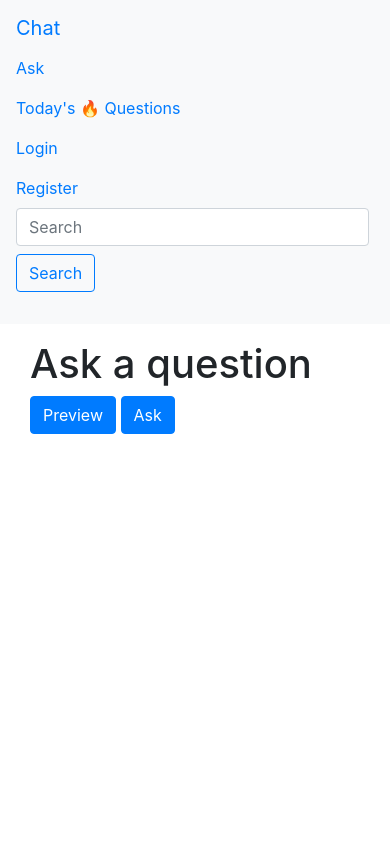
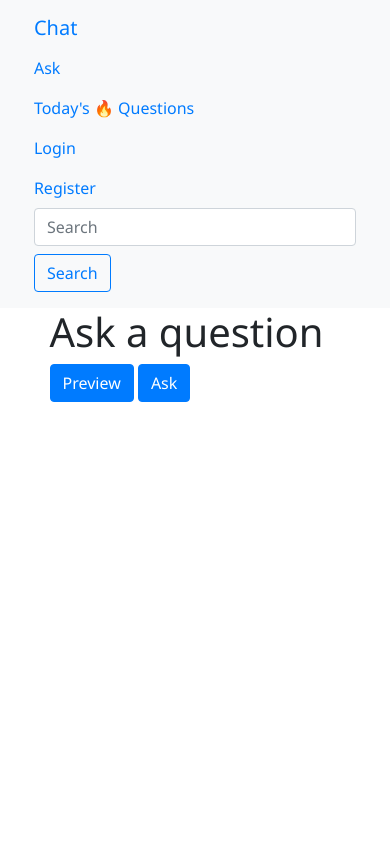
Before and after one commit to senayberhe/django-chat-app, a Django app: template django/qanda/templates/qanda/ask.html in a window 390 px wide. Run offline with Django 3.2, Linux system fonts and the light colour scheme; the template is opened without the code that fills it, so the values that code supplies are empty; some libraries are stand-ins or nearby versions.

Commit message:
added files

```diff
--- a/django/static/css/base.css
+++ b/django/static/css/base.css
@@ -1,3 +1,102 @@
+* {
+    margin: 0;
+    padding: 0;
+    box-sizing: border-box;
+}
+
+body,
+html {
+    height: 100%;
+}
+
+body {
+    margin: 0;
+    font-family: 'Segoe UI', Tahoma, Geneva, Verdana, sans-serif;
+}
+
 nav.navbar {
-    margin-bottom: 1em;
+    border: 0;
+    font-size: 100%;
+    font: inherit;
+    vertical-align: baseline;
 }
+
+@media screen and (max-width: 1280px) {
+    .container.\31 25\25 {
+        width: 100%;
+        max-width: 81.25em;
+        min-width: 65em;
+    }
+    .container.\37 5\25 {
+        width: 48.75em;
+    }
+    .container.\35 0\25 {
+        width: 32.5em;
+    }
+    .container.\32 5\25 {
+        width: 16.25em;
+    }
+    .container {
+        width: 65em;
+    }
+}
+
+@media screen and (max-width: 980px) {
+    .container.\31 25\25 {
+        width: 100%;
+        max-width: 112.5%;
+        min-width: 90%;
+    }
+    .container.\37 5\25 {
+        width: 67.5%;
+    }
+    .container.\35 0\25 {
+        width: 45%;
+    }
+    .container.\32 5\25 {
+        width: 22.5%;
+    }
+    .container {
+        width: 90%;
+    }
+}
+
+@media screen and (max-width: 736px) {
+    .container.\31 25\25 {
+        width: 100%;
+        max-width: 112.5%;
+        min-width: 90%;
+    }
+    .container.\37 5\25 {
+        width: 67.5%;
+    }
+    .container.\35 0\25 {
+        width: 45%;
+    }
+    .container.\32 5\25 {
+        width: 22.5%;
+    }
+    .container {
+        width: 90% !important;
+    }
+}
+
+@media screen and (max-width: 480px) {
+    .container.\31 25\25 {
+        width: 100%;
+        max-width: 112.5%;
+        min-width: 90%;
+    }
+    .container.\37 5\25 {
+        width: 67.5%;
+    }
+    .container.\35 0\25 {
+        width: 45%;
+    }
+    .container.\32 5\25 {
+        width: 22.5%;
+    }
+    .container {
+        width: 90% !important;
+    }
+}
--- a/django/templates/base.html
+++ b/django/templates/base.html
@@ -3,6 +3,7 @@
 <html lan="en">
 <head>
     <meta charset="utf-8" />
+    <meta name="viewport" content="width=device-width, initial-scale=1, maximum-scale=1, user-scalable=no">
     <title>
         {% block title %}
             Chat
```
